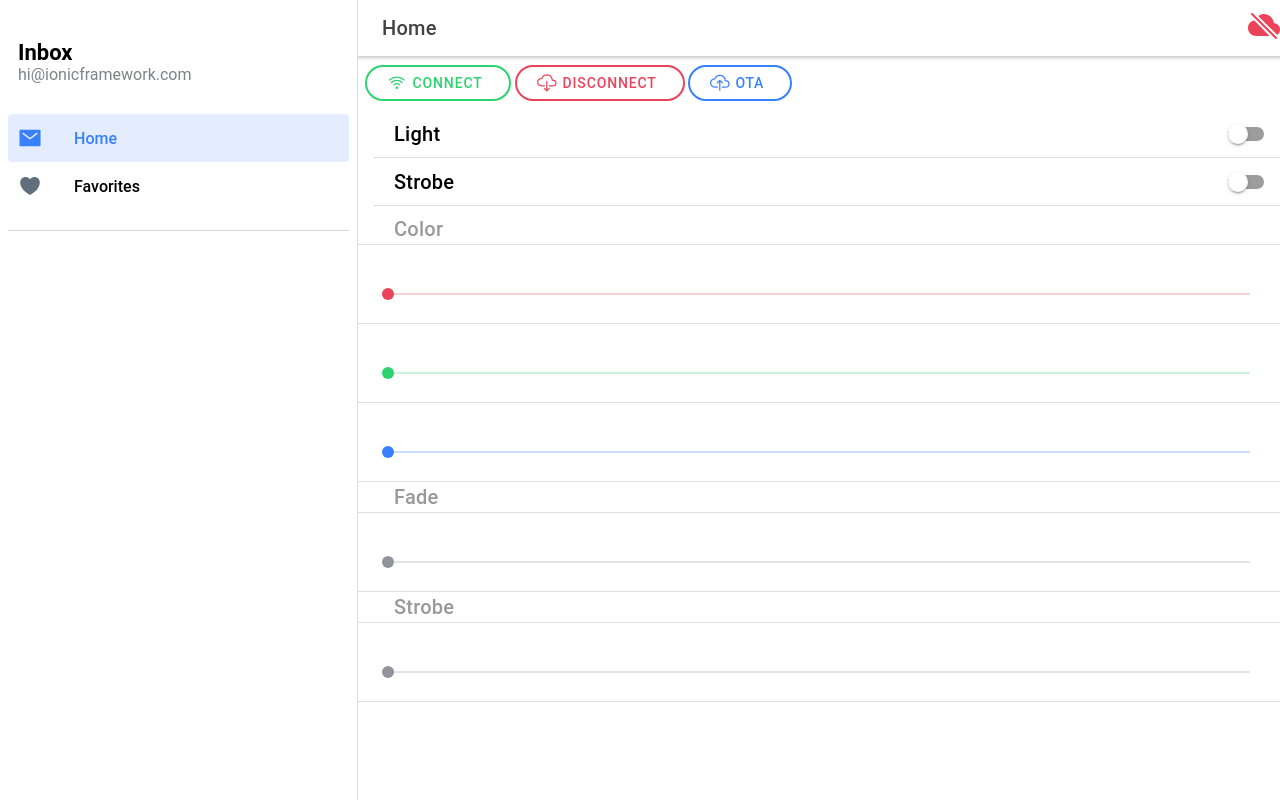
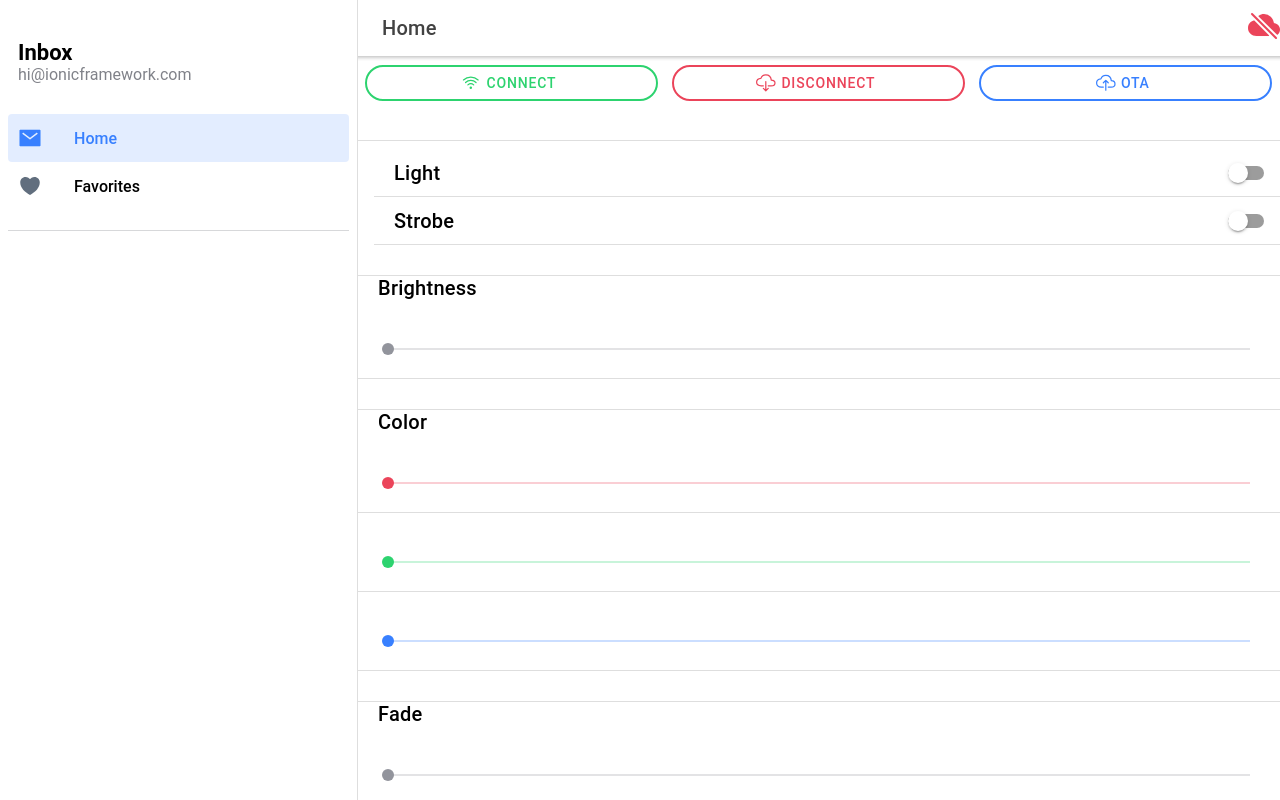
Before and after one commit to TheoChristo/LedBarApp, a React (Create React App) app: page /page/Home in a window 1280 px wide. Built offline with nearby package versions, Linux system fonts and the light colour scheme.

Commit message:
Added brightness control

```diff
--- a/src/pages/Page.tsx
+++ b/src/pages/Page.tsx
@@ -32,6 +32,7 @@ const Page: React.FC = () => {
   const [bluevalue, setblueValue] = useState(0);
   const [fadevalue, setfadeValue] = useState(0);
   const [strobevalue, setstrobeValue] = useState(0);
+  const [brightnessvalue, setbrightnessValue] = useState(0);
 
   interface espMessage {
     Op:number;
@@ -114,7 +115,10 @@ const Page: React.FC = () => {
   function forceOTA()
   {
     if (connected)
+    {
       sendSocketMessage(setMessage(100,0,0,0,0))
+      present('OTA Enabled! ', 2000)
+    }
     else if (!connected)
       present('No connection available!', 2000)
   }
@@ -153,13 +157,19 @@ const Page: React.FC = () => {
     {
       setfadeValue(val as number)
       sendSocketMessage(setMessage(10,fadevalue,redvalue, greenvalue, bluevalue))
-      console.log("Speed : "+fadevalue.toString())
+      console.log("Fade : "+fadevalue.toString())
     }
     else if (sl == 4)
     {
       setstrobeValue(val as number)
       sendSocketMessage(setMessage(11,strobevalue,redvalue, greenvalue, bluevalue))
       console.log("Speed : "+strobevalue.toString())
+    }
+    else if (sl == 5)
+    {
+      setbrightnessValue(val as number)
+      sendSocketMessage(setMessage(12,brightnessvalue,redvalue, greenvalue, bluevalue))
+      console.log("Brightness : "+brightnessvalue.toString())
     }
 
   }
@@ -187,62 +197,44 @@ const Page: React.FC = () => {
 
       <IonContent>
         <IonRow class="ion-align-items-center">
-          <IonCol sizeXs="12">
 
-
-            <IonButton color="success" shape="round" fill="outline" onClick={() => connectSocket() } >
+          <IonCol sizeXs="4">
+            <IonButton color="success" shape="round" fill="outline" expand="full" onClick={() => connectSocket() } >
               <IonIcon slot="start" icon={wifiOutline} />Connect
             </IonButton>
+          </IonCol>
 
-            <IonButton color="danger" shape="round" fill="outline" onClick={() => diconnect_socket() } >
+          <IonCol sizeXs="4">
+            <IonButton color="danger" shape="round" fill="outline" expand="full" onClick={() => diconnect_socket() } >
               <IonIcon slot="start" icon={cloudDownloadOutline} />Disconnect
             </IonButton>
 
-            <IonButton shape="round" fill="outline" onClick={() => forceOTA() } >
+          </IonCol>
+            <IonCol sizeXs="4">
+            <IonButton shape="round" fill="outline" expand="full" onClick={() => forceOTA() } >
               <IonIcon slot="start" icon={cloudUploadOutline} />OTA
             </IonButton>
-          </IonCol>
+            </IonCol>
         </IonRow>
 
         <IonRow>
-
+        <IonItemDivider></IonItemDivider>
         </IonRow>
 
+        <IonList>
+          <IonItem><IonTitle>Light</IonTitle><IonToggle color="success"  slot="end" onIonChange={(e)=>lightsToggle(e.detail.checked)}/> </IonItem>
 
-        <IonItem><IonTitle>Light</IonTitle><IonToggle color="success"  slot="end" onIonChange={(e)=>lightsToggle(e.detail.checked)}/> </IonItem>
-        <IonItem><IonTitle>Strobe</IonTitle><IonToggle color="tertiary" slot="end" onIonChange={(e)=>strobeToggle(e.detail.checked)}/> </IonItem>
-        {/* <IonRow class="ion-align-items-center">
-          {/* <IonCol size-xs="6" sizeSm="4" sizeMd="3" sizeLg="3" sizeXl="2"> */}
-            {/* <ActionCard title="On" subtitle="Lights" imgurl="" command={lightsToggle(true)} />
-          </IonCol>
-          <IonCol size-xs="6" sizeSm="4" sizeMd="3" sizeLg="3" sizeXl="2">
-            <ActionCard title="Off" subtitle="Lights" imgurl="" command={lightsToggle(false)} />
-          </IonCol> */}
-          {/* <IonCol size-xs="6" sizeSm="4" sizeMd="3" sizeLg="3" sizeXl="2">
-            <ActionCard title="On" subtitle="Strobe" imgurl="" command={strobeToggle(true)} />
-          </IonCol>
-          <IonCol size-xs="6" sizeSm="4" sizeMd="3" sizeLg="3" sizeXl="2">
-            <ActionCard title="Off" subtitle="Strobe" imgurl="" command={strobeToggle(false)} />
-          </IonCol> */}
+          <IonItem><IonTitle>Strobe</IonTitle><IonToggle color="tertiary" slot="end" onIonChange={(e)=>strobeToggle(e.detail.checked)}/> </IonItem>
 
-        {/* </IonRow> */}
-{/*
-        <IonCard onClick = {() => console.log("custom")}>
-            <IonCardHeader >
-              <IonCardTitle>Custom Command</IonCardTitle>
-            </IonCardHeader>
-        </IonCard> */}
+          <IonItemDivider></IonItemDivider>
+          <IonTitle>Brightness</IonTitle>
+          <IonItem>
+            <IonRange min={0} max={255} color="medium" pin={true} onIonChange={e => getSliderValue(e.detail.value, 5) }>
+            </IonRange>
+          </IonItem>
 
-        {/* <IonChip>
-          <IonIcon icon={playCircle} color="primary" />
-          <IonLabel>Icon Chip</IonLabel>
-          <IonIcon icon={pauseCircle} />
-        </IonChip> */}
-
-        <IonList>
-          {/* <IonTitle>Settings</IonTitle> */}
-
-          <IonItemDivider><IonTitle>Color</IonTitle></IonItemDivider>
+          <IonItemDivider></IonItemDivider>
+          <IonTitle>Color</IonTitle>
           <IonItem>
             <IonRange min={0} max={255} color="danger" pin={true} onIonChange={e => getSliderValue(e.detail.value, 0) }>
             </IonRange>
@@ -258,14 +250,16 @@ const Page: React.FC = () => {
             </IonRange>
           </IonItem>
 
-          <IonItemDivider><IonTitle>Fade</IonTitle></IonItemDivider>
+          <IonItemDivider></IonItemDivider>
+          <IonTitle>Fade</IonTitle>
 
           <IonItem>
             <IonRange min={1} max={80} color="medium" pin={true} onIonChange={e => getSliderValue(e.detail.value, 3) }>
             </IonRange>
           </IonItem>
 
-          <IonItemDivider><IonTitle>Strobe</IonTitle></IonItemDivider>
+          <IonItemDivider></IonItemDivider>
+          <IonTitle>Strobe</IonTitle>
           <IonItem>
             <IonRange min={1} max={100} color="medium" pin={true} onIonChange={e => getSliderValue(e.detail.value, 4) }>
             </IonRange>
@@ -274,64 +268,8 @@ const Page: React.FC = () => {
         </IonList>
 
       </IonContent>
-      {/* <IonFooter>
-          <IonToolbar>
-            <IonRow>
-
-              <IonCol sizeXs="10">
-                <IonItem>
-                  <IonLabel position="floating">Custom Command</IonLabel>
-                  <IonInput value={text} onIonChange={e => setText(e.detail.value!)} clearInput></IonInput>
-                </IonItem>
-              </IonCol>
-
-              <IonCol sizeXs="1">
-                <IonButton fill = "outline"  shape="round" onClick={() => sendCustomMessage()}>
-                  <IonIcon icon={paperPlane} />
-                </IonButton>
-
-              </IonCol>
-
-            </IonRow>
-          </IonToolbar>
-        </IonFooter> */}
     </IonPage>
   );
 };
 
-class ActionCard extends React.Component
-{
-  // constructor(props)
-  // {
-  //   super(props)
-  // }
-  props = { title: "", subtitle: "", imgurl: "", command:""};
-
-  sendMessage(){
-    if (connected)
-    {
-      sock.mySocket.send(this.props.command);
-    }
-  }
-
-  render() {
-    return (
-        <IonCard onClick = {() => this.sendMessage()}>
-          {/* <IonCardContent >
-              <IonImg src={this.props.imgurl}  />
-          </IonCardContent> */}
-
-          <IonCardHeader >
-            <IonCardTitle>{this.props.title} </IonCardTitle>
-            <IonCardSubtitle>
-              {this.props.subtitle}
-            </IonCardSubtitle>
-          </IonCardHeader>
-
-
-        </IonCard>
-    );
-  }
- }
-
 export default Page;
```
